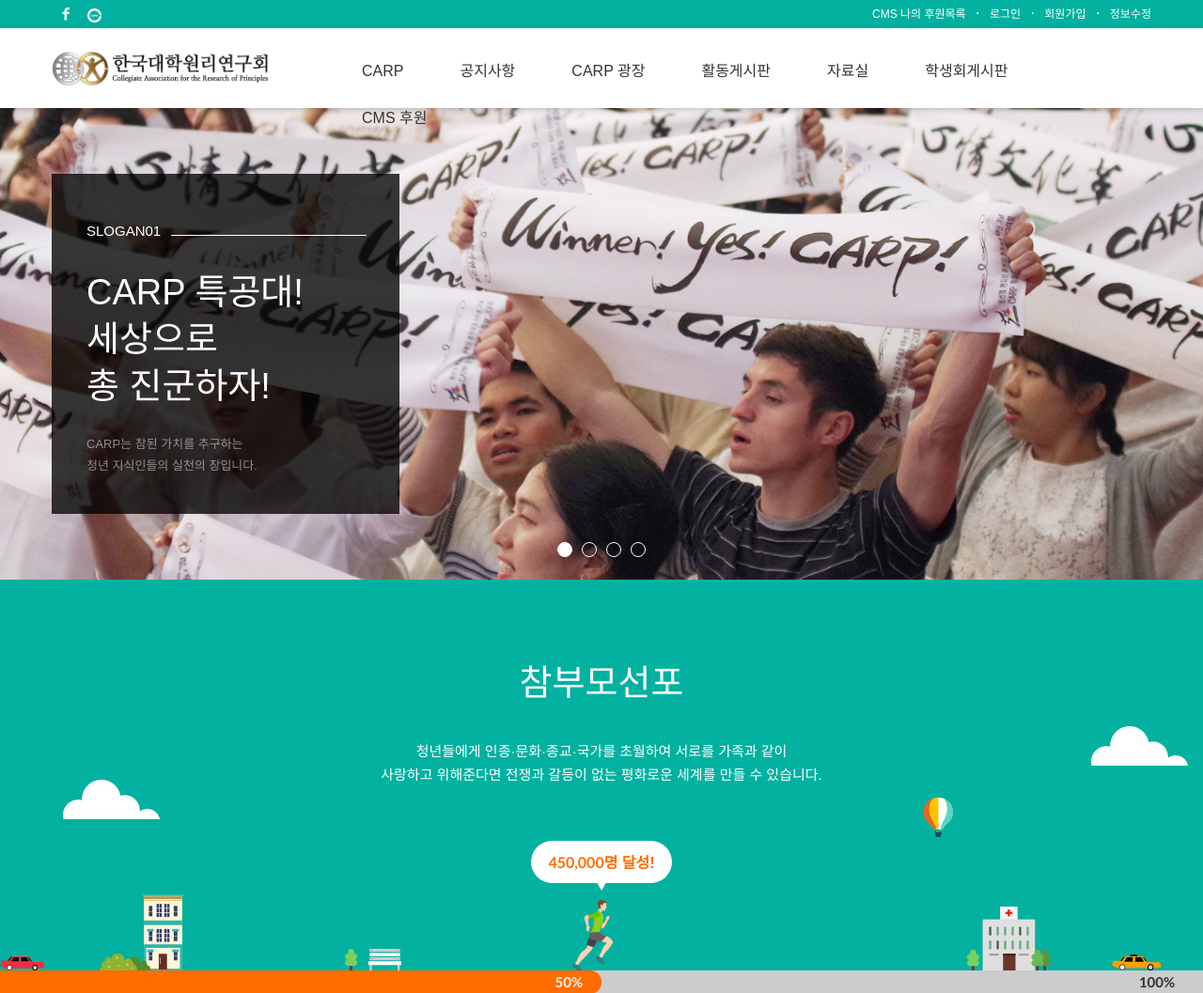
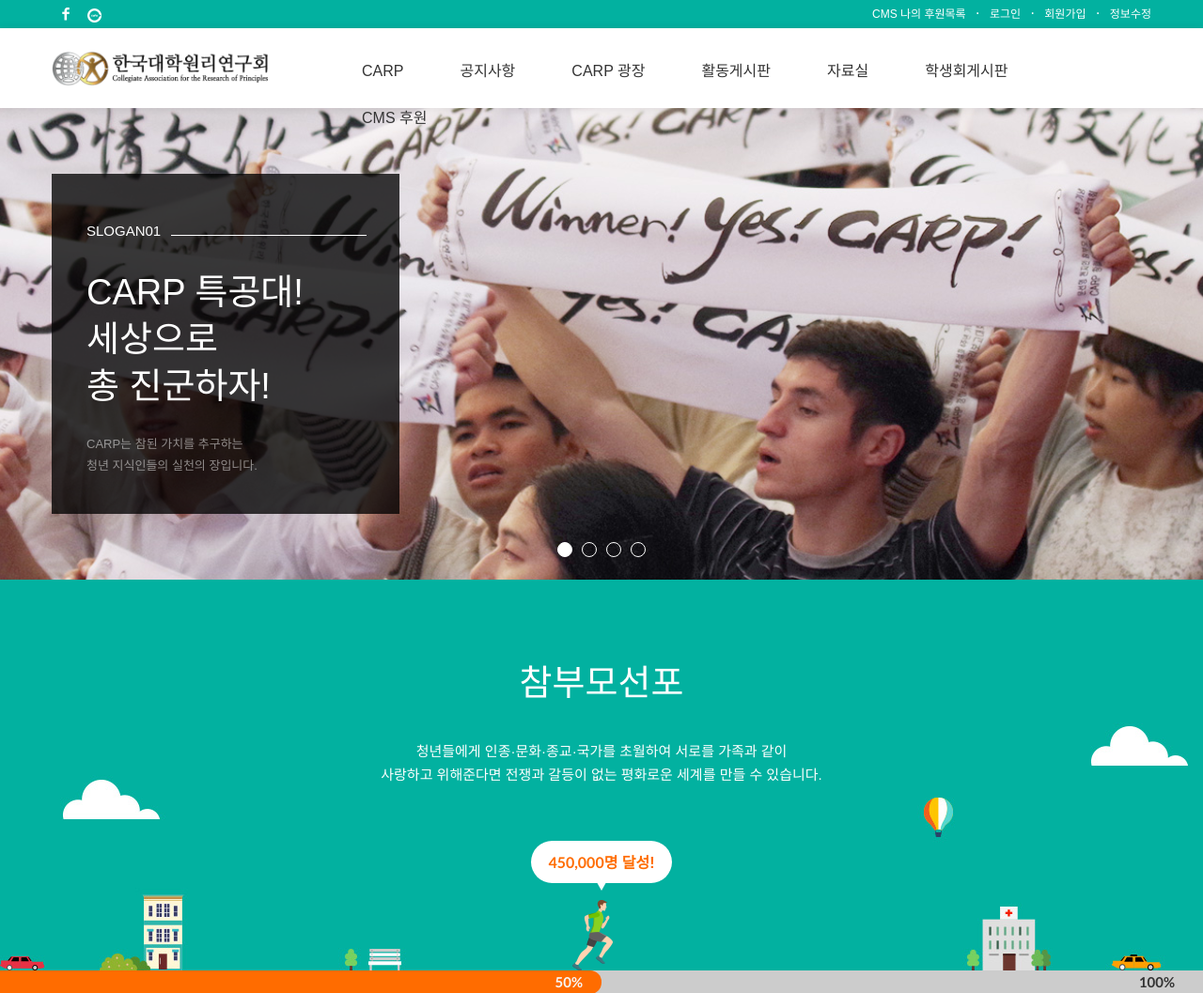
Before and after one commit to movementk/carpkorea, a PHP site: page / in a window 1280 px wide. Shown: the top 1057 px of the page at 94% size. Run offline with PHP 8.4, Linux system fonts and the light colour scheme; style sheets or scripts are compiled from the project's sources; some web fonts are replaced.

Commit message:
메인: 슬라이드 영역 효과 추가

```diff
--- a/assets/css/main.css
+++ b/assets/css/main.css
@@ -1,4 +1,3 @@
-@charset "UTF-8";
 h1, h2, h3, h4, h5, h6 {
   margin-top: 0;
   margin-bottom: 0; }
@@ -455,12 +454,25 @@
   padding: 0;
   text-align: center; }
   .jumbotron ul > li {
+    overflow: hidden;
     padding: 65px 0 90px;
     background-repeat: no-repeat;
     background-position: 50% 50%;
-    background-size: auto 100%;
-    /* 이미지는 배경으로 클래스 1식 추가 */ }
+    background-size: auto 100%; }
+    .jumbotron ul > li .back {
+      position: absolute;
+      top: 0;
+      left: 0;
+      width: 100%;
+      height: 100%;
+      background-position: 50% 50%;
+      background-size: cover;
+      -ms-transform: scale(1);
+      -webkit-transform: scale(1);
+      transform: scale(1); }
     .jumbotron ul > li .slogan {
+      z-index: 1;
+      position: relative;
       display: block;
       width: 252px;
       text-align: left;
@@ -491,6 +503,18 @@
         color: #fff;
         opacity: .5;
         line-height: 18px; }
+    .jumbotron ul > li.active .back {
+      -ms-transform: scale(1.2);
+      -webkit-transform: scale(1.2);
+      transform: scale(1.2);
+      -webkit-transition-property: all;
+      transition-property: all;
+      -webkit-transition-duration: 3s;
+      transition-duration: 3s;
+      -webkit-transition-timing-function: "ease";
+      transition-timing-function: "ease";
+      -webkit-transition-delay: 0s;
+      transition-delay: 0s; }
     @media (min-width: 768px) {
       .jumbotron ul > li {
         padding: 70px 0; }
@@ -515,14 +539,6 @@
         background-size: cover; }
         .jumbotron ul > li .slogan {
           margin-left: 0; } }
-    .jumbotron ul > li.slogan-1 {
-      background-image: url(/assets/images/main/jumbo_visual_img01.jpg); }
-    .jumbotron ul > li.slogan-2 {
-      background-image: url(/assets/images/main/jumbo_visual_img02.jpg); }
-    .jumbotron ul > li.slogan-3 {
-      background-image: url(/assets/images/main/jumbo_visual_img01.jpg); }
-    .jumbotron ul > li.slogan-4 {
-      background-image: url(/assets/images/main/jumbo_visual_img02.jpg); }
   .jumbotron .bx-wrapper {
     position: relative; }
     .jumbotron .bx-wrapper .bx-controls {
--- a/assets/css/main.scss
+++ b/assets/css/main.scss
@@ -47,11 +47,26 @@
     text-align: center;
     ul {
         > li {
+			overflow: hidden;
             padding: 65px 0 90px;
             background-repeat: no-repeat;
             background-position: 50% 50%;
             background-size: auto 100%;
+			.back {
+				position: absolute;
+				top: 0;
+				left: 0;
+				width: 100%;
+				height: 100%;
+				background-position: 50% 50%;
+				background-size: cover;
+				-ms-transform: scale(1);
+				-webkit-transform: scale(1);
+				transform: scale(1);
+			}
             .slogan {
+				z-index: 1;
+				position: relative;
                 display: block;
                 width: 252px;
                 text-align: left;
@@ -87,6 +102,14 @@
                     line-height: 18px;
                 }
             }
+			&.active {
+				.back {
+					-ms-transform: scale(1.2);
+					-webkit-transform: scale(1.2);
+					transform: scale(1.2);
+					@include transition($duration: 3s, $timing: "ease");
+				}
+			}
             @media(min-width: $sm) {
                 padding: 70px 0;
                 .slogan {
@@ -116,19 +139,6 @@
                 .slogan {
                     margin-left: 0;
                 }
-            }
-            /* 이미지는 배경으로 클래스 1식 추가 */
-            &.slogan-1 {
-                background-image: url(/assets/images/main/jumbo_visual_img01.jpg);
-            }
-            &.slogan-2 {
-                background-image: url(/assets/images/main/jumbo_visual_img02.jpg);
-            }
-            &.slogan-3 {
-                background-image: url(/assets/images/main/jumbo_visual_img01.jpg);
-            }
-            &.slogan-4 {
-                background-image: url(/assets/images/main/jumbo_visual_img02.jpg);
             }
         }
     }
--- a/assets/js/main.js
+++ b/assets/js/main.js
@@ -12,10 +12,19 @@
     // 메인 슬라이더
     $(document).ready(function(){
         $('.jumbotron > ul').bxSlider({
-            auto: true,
-            controls: false
+            auto: false,
+            controls: false,
+			onSliderLoad: function(currentIndex) {
+				$(".jumbotron ul li:not('.bx-clone'):eq("+currentIndex+")").addClass('active');
+			},
+			onSlideAfter: function($slideElement, oldIndex, newIndex) {
+				$slideElement.siblings('.active').removeClass('active');
+				$slideElement.addClass('active');
+			}
+
         });
     });
+
     // 이벤트 베너 슬라이더
     $(document).ready(function(){
         $('.event-banner > ul').bxSlider({
@@ -25,12 +34,9 @@
     });
 
     // 목표달설 이벤트
-
     $(window).on("load", function() {
         $("#declare").addClass("on");
     });
-
-
 
     // 파트너 슬라이더
     var partnerSliderOpt = {
--- a/index.php
+++ b/index.php
@@ -9,6 +9,7 @@
             <ul>
                 <li class="slogan-1">
                     <div class="container">
+                       	<div class="back" style="background-image: url(/assets/images/main/jumbo_visual_img01.jpg);"></div>
                         <div class="slogan">
                             <p>SLOGAN01 <span></span></p>
                             <h2 class="slogan-title">
@@ -25,6 +26,7 @@
                 </li>
                 <li class="slogan-2">
                     <div class="container">
+                       	<div class="back" style="background-image: url(/assets/images/main/jumbo_visual_img02.jpg);"></div>
                         <div class="slogan">
                             <p>SLOGAN01 <span></span></p>
                             <h2 class="slogan-title">
@@ -41,6 +43,7 @@
                 </li>
                 <li class="slogan-3">
                     <div class="container">
+                       	<div class="back" style="background-image: url(/assets/images/main/jumbo_visual_img01.jpg);"></div>
                         <div class="slogan">
                             <p>SLOGAN01 <span></span></p>
                             <h2 class="slogan-title">
@@ -57,6 +60,7 @@
                 </li>
                 <li class="slogan-4">
                     <div class="container">
+                       	<div class="back" style="background-image: url(/assets/images/main/jumbo_visual_img02.jpg);"></div>
                         <div class="slogan">
                             <p>SLOGAN01 <span></span></p>
                             <h2 class="slogan-title">
```
Also changed, not shown: 1 other file.
